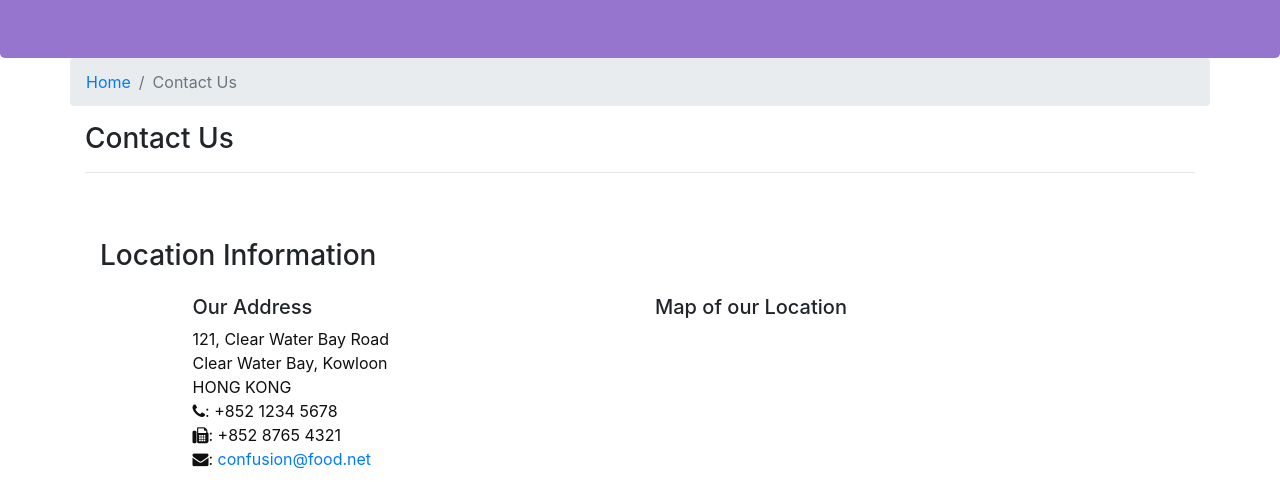
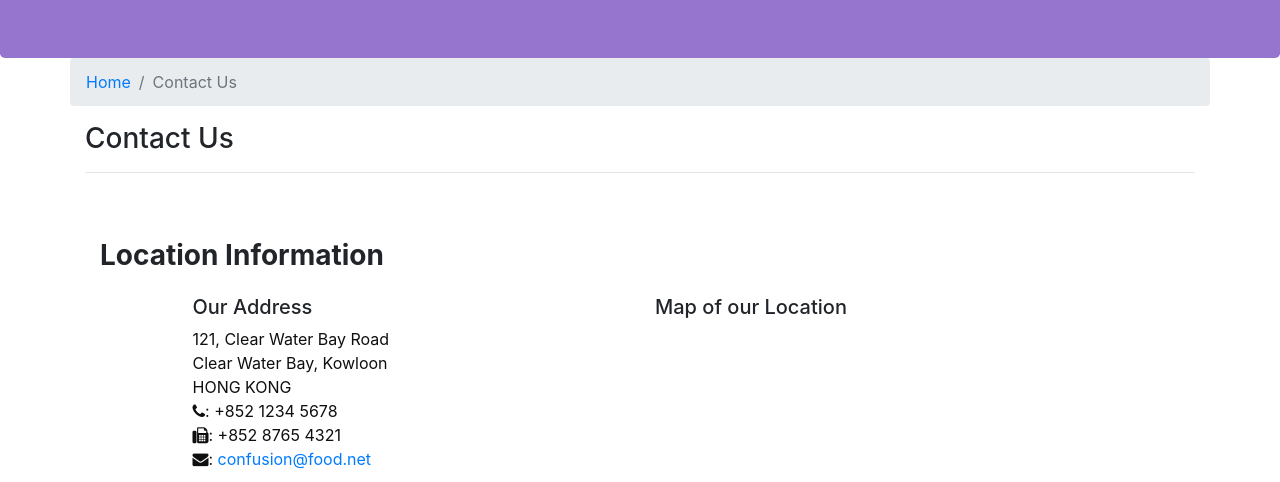
Before and after one commit to np0805/bootstrap-exercise, a website: page contactus.html in a window 1280 px wide. Shown: the part 276-758 px from the top of the page. Drawn offline with nearby package versions, Linux system fonts and the light colour scheme.

Commit message:
add scripts to concatenate files

```diff
--- a/contactus.html
+++ b/contactus.html
@@ -9,10 +9,12 @@
         <meta http-equiv="x-ua-compatible" content="ie=edge">
 
         <!-- Bootstrap CSS -->
+        <!-- build:css css/main.css -->
         <link rel="stylesheet" href="node_modules/bootstrap/dist/css/bootstrap.min.css">
         <link rel="stylesheet" href="css/style.css">
         <link rel ="stylesheet" href="node_modules/font-awesome/css/font-awesome.min.css">
         <link rel="stylesheet" href="node_modules/bootstrap-social/bootstrap-social.css">
+        <!-- endbuild -->
 </head>
 
 <body>
@@ -61,7 +63,7 @@
 
         <div class="row row-content">
            <div class="col-12">
-              <h3>Location Information</h3>
+              <h3><strong>Location Information</strong></h3>
            </div>
             <div class="col-12 col-sm-4 offset-sm-1">
                    <h5>Our Address</h5>
@@ -198,10 +200,12 @@
         </div>
     </footer>
     <!-- jQuery first, then Popper.js, then Bootstrap JS. -->
+    <!-- build:js js/main.js -->
     <script src="node_modules/jquery/dist/jquery.slim.min.js"></script>
     <script src="node_modules/popper.js/dist/umd/popper.min.js"></script>
     <script src="node_modules/bootstrap/dist/js/bootstrap.min.js"></script>
     <script src="js/scripts.js"></script>
+    <!-- endbuild -->
 </body>
 
 </html>
```
Also changed, not shown: aboutus.html (+4 -0 lines), index.html (+4 -0 lines), package.json (+12 -2 lines), 2 other files.
